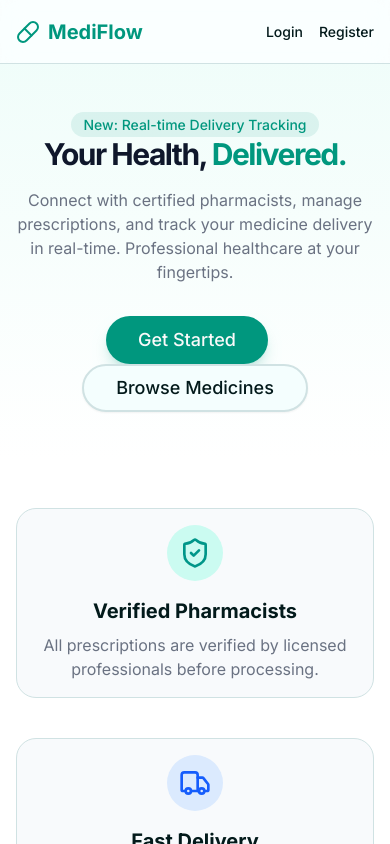
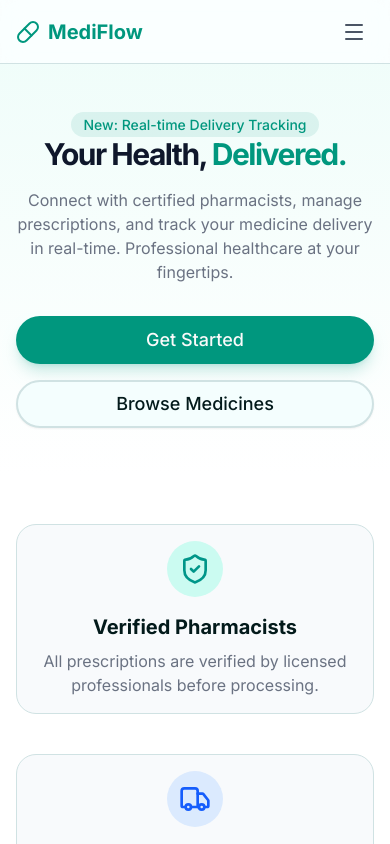
Before and after one commit to adivedpathak/Team-AlgoCrew---HM081, a Next.js app: page / in a window 390 px wide. Shown: the top 844 px of the page. Built offline with nearby package versions, Linux system fonts and the light colour scheme.

Commit message:
feat: add initial landing page and responsive header component

```diff
--- a/src/app/page.tsx
+++ b/src/app/page.tsx
@@ -1,24 +1,12 @@
 import Link from 'next/link'
 import { Button } from '@/components/ui/button'
-import { Pill, Truck, Activity, ShieldCheck } from 'lucide-react'
+import { Truck, Activity, ShieldCheck } from 'lucide-react'
+import { LandingHeader } from '@/components/landing-header'
 
 export default function Home() {
   return (
     <div className="flex flex-col min-h-screen">
-      <header className="px-4 lg:px-6 h-16 flex items-center border-b bg-white/50 backdrop-blur-md sticky top-0 z-50">
-        <Link className="flex items-center justify-center font-bold text-xl text-primary gap-2" href="#">
-          <Pill className="h-6 w-6" />
-          <span>MediFlow</span>
-        </Link>
-        <nav className="ml-auto flex gap-4 sm:gap-6">
-          <Link className="text-sm font-medium hover:text-primary transition-colors hover:underline underline-offset-4" href="/login">
-            Login
-          </Link>
-          <Link className="text-sm font-medium hover:text-primary transition-colors hover:underline underline-offset-4" href="/register">
-            Register
-          </Link>
-        </nav>
-      </header>
+      <LandingHeader />
       <main className="flex-1">
         <section className="w-full py-12 md:py-24 lg:py-32 xl:py-48 bg-gradient-to-b from-teal-50 to-white dark:from-slate-900 dark:to-slate-950">
           <div className="container px-4 md:px-6">
@@ -34,14 +22,14 @@ export default function Home() {
                   Connect with certified pharmacists, manage prescriptions, and track your medicine delivery in real-time. Professional healthcare at your fingertips.
                 </p>
               </div>
-              <div className="space-x-4 pt-4">
-                <Link href="/register">
-                  <Button className="h-12 px-8 text-lg rounded-full shadow-lg shadow-primary/20 hover:shadow-primary/30 transition-all">
+              <div className="flex flex-col sm:flex-row gap-4 pt-4 w-full sm:w-auto justify-center">
+                <Link href="/register" className="w-full sm:w-auto">
+                  <Button className="w-full sm:w-auto h-12 px-8 text-lg rounded-full shadow-lg shadow-primary/20 hover:shadow-primary/30 transition-all">
                     Get Started
                   </Button>
                 </Link>
-                <Link href="/medicines">
-                  <Button variant="outline" className="h-12 px-8 text-lg rounded-full border-2">
+                <Link href="/medicines" className="w-full sm:w-auto">
+                  <Button variant="outline" className="w-full sm:w-auto h-12 px-8 text-lg rounded-full border-2">
                     Browse Medicines
                   </Button>
                 </Link>
--- /dev/null
+++ b/src/components/landing-header.tsx
@@ -0,0 +1,57 @@
+"use client"
+
+import { useState } from 'react'
+import Link from 'next/link'
+import { Pill, Menu, X } from 'lucide-react'
+import { cn } from '@/lib/utils'
+
+export function LandingHeader() {
+    const [isMenuOpen, setIsMenuOpen] = useState(false)
+
+    return (
+        <header className="px-4 lg:px-6 h-16 flex items-center border-b bg-white/50 backdrop-blur-md sticky top-0 z-50 justify-between">
+            <Link className="flex items-center justify-center font-bold text-xl text-primary gap-2" href="#">
+                <Pill className="h-6 w-6" />
+                <span>MediFlow</span>
+            </Link>
+
+            {/* Desktop Nav */}
+            <nav className="hidden sm:flex ml-auto gap-4 sm:gap-6">
+                <Link className="text-sm font-medium hover:text-primary transition-colors hover:underline underline-offset-4" href="/login">
+                    Login
+                </Link>
+                <Link className="text-sm font-medium hover:text-primary transition-colors hover:underline underline-offset-4" href="/register">
+                    Register
+                </Link>
+            </nav>
+
+            {/* Mobile Menu Toggle */}
+            <button
+                className="sm:hidden p-2 text-gray-600 hover:text-primary transition-colors"
+                onClick={() => setIsMenuOpen(!isMenuOpen)}
+            >
+                {isMenuOpen ? <X className="h-6 w-6" /> : <Menu className="h-6 w-6" />}
+            </button>
+
+            {/* Mobile Nav Overlay */}
+            {isMenuOpen && (
+                <div className="absolute top-16 left-0 w-full bg-white border-b shadow-lg sm:hidden flex flex-col p-4 space-y-4 animate-in slide-in-from-top-2">
+                    <Link
+                        className="text-sm font-medium hover:text-primary transition-colors p-2 hover:bg-gray-50 rounded-md"
+                        href="/login"
+                        onClick={() => setIsMenuOpen(false)}
+                    >
+                        Login
+                    </Link>
+                    <Link
+                        className="text-sm font-medium hover:text-primary transition-colors p-2 hover:bg-gray-50 rounded-md"
+                        href="/register"
+                        onClick={() => setIsMenuOpen(false)}
+                    >
+                        Register
+                    </Link>
+                </div>
+            )}
+        </header>
+    )
+}
```
